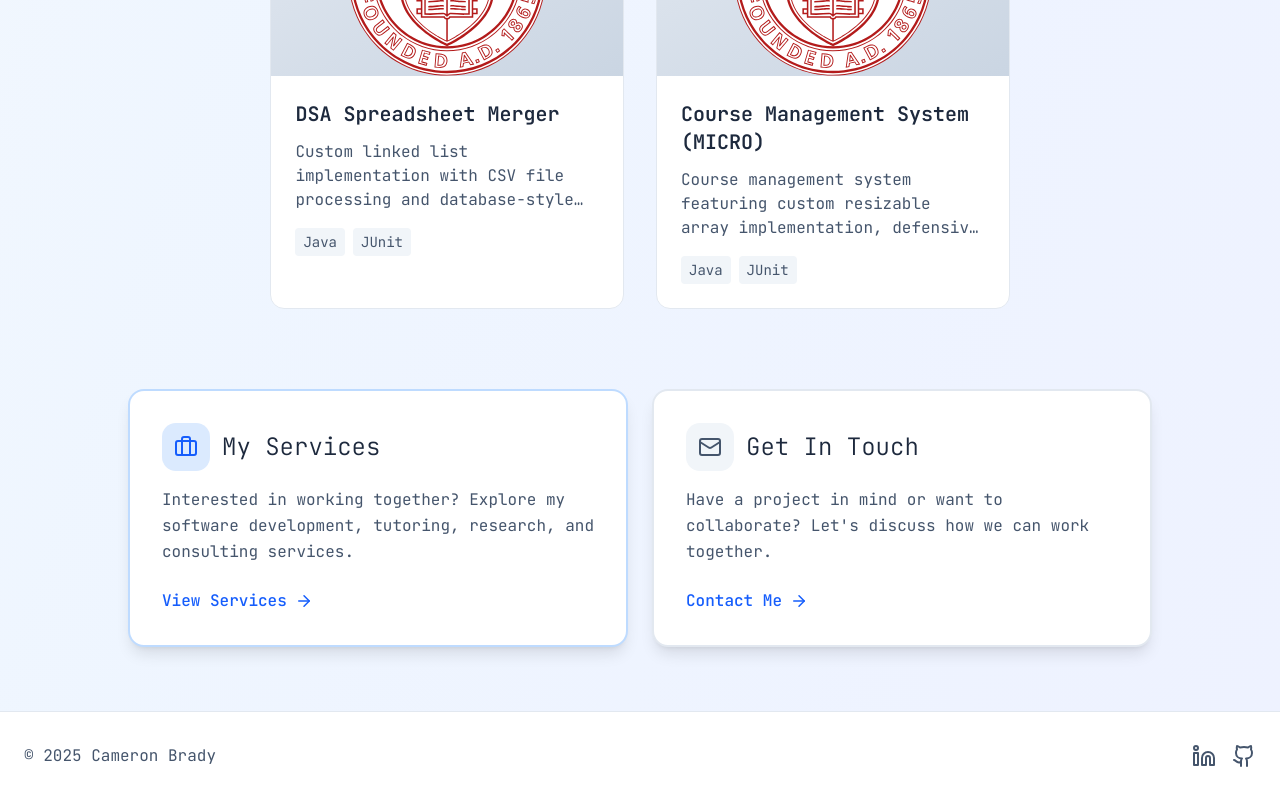
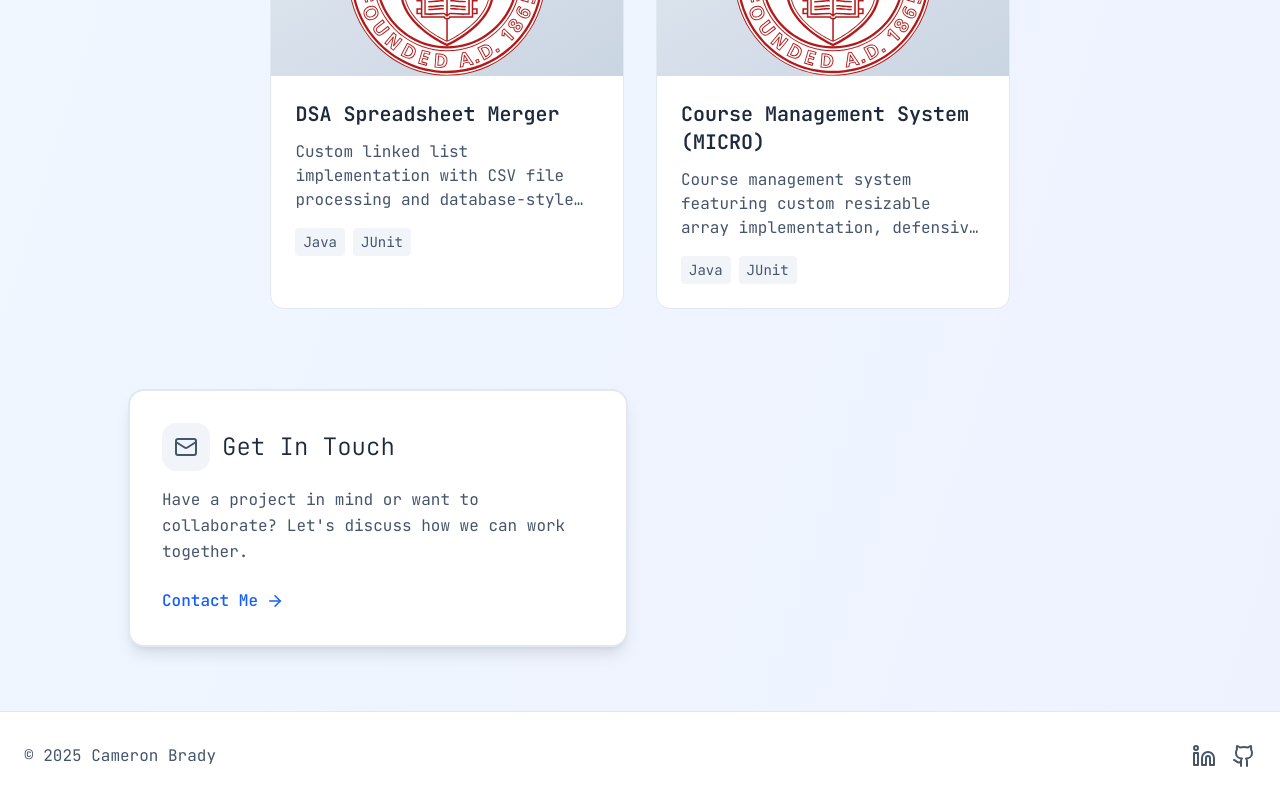
Before and after one commit to cameronbrady1527/portfolio-v2, a Next.js app: page /projects in a window 1280 px wide. Shown: the part 3339-4139 px from the top of the page. Built offline with nearby package versions, Linux system fonts and the light colour scheme.

Commit message:
removed outdated services offerings from projects page

```diff
--- a/src/components/projects/ProjectsCTA.tsx
+++ b/src/components/projects/ProjectsCTA.tsx
@@ -15,7 +15,7 @@ export default function ProjectsCTA() {
     >
       <div className="grid grid-cols-1 md:grid-cols-2 gap-6">
         {/* Services CTA */}
-        <div className="bg-white border-2 border-blue-200 rounded-2xl p-8 shadow-lg hover:shadow-xl hover:border-blue-300 transition-all">
+        {/* <div className="bg-white border-2 border-blue-200 rounded-2xl p-8 shadow-lg hover:shadow-xl hover:border-blue-300 transition-all">
           <div className="flex items-center gap-3 mb-4">
             <div className="w-12 h-12 bg-blue-100 rounded-xl flex items-center justify-center">
               <Briefcase className="text-blue-600" size={24} />
@@ -55,7 +55,7 @@ export default function ProjectsCTA() {
               </motion.span>
             </motion.div>
           </NavLink>
-        </div>
+        </div> */}
 
         {/* Contact CTA */}
         <div className="bg-white border-2 border-slate-200 rounded-2xl p-8 shadow-lg hover:shadow-xl hover:border-slate-300 transition-all">
```
